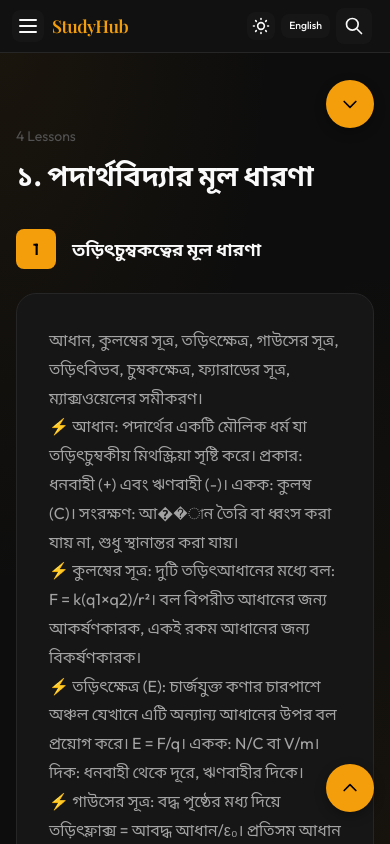
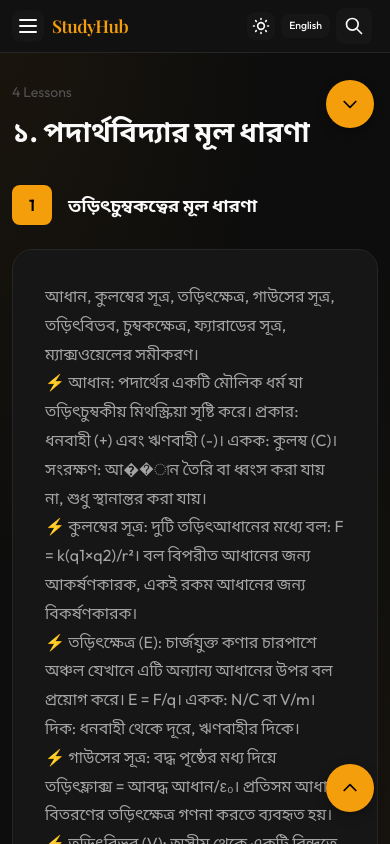
Before and after one commit to RuhulAminDSi/study-hub, a React (Vite) app in the folder study-app/: page / in a window 390 px wide. Shown: the top 844 px of the page. Built offline with nearby package versions, Linux system fonts and the light colour scheme.

Commit message:
fix: reduce mobile navbar gaps and spacing

```diff
--- a/study-app/src/index.css
+++ b/study-app/src/index.css
@@ -963,7 +963,7 @@ body {
 
   .sidebar {
     position: fixed;
-    top: 100px;
+    top: 64px;
     left: 0;
     bottom: 0;
     width: 280px;
@@ -1001,8 +1001,12 @@ body {
 
 @media (max-width: 640px) {
   .main-content {
-    padding: 16px;
-    margin-top: 110px;
+    padding: 12px;
+    margin-top: 70px;
+  }
+
+  .sidebar {
+    top: 70px;
   }
 
   .lesson-title {
```
